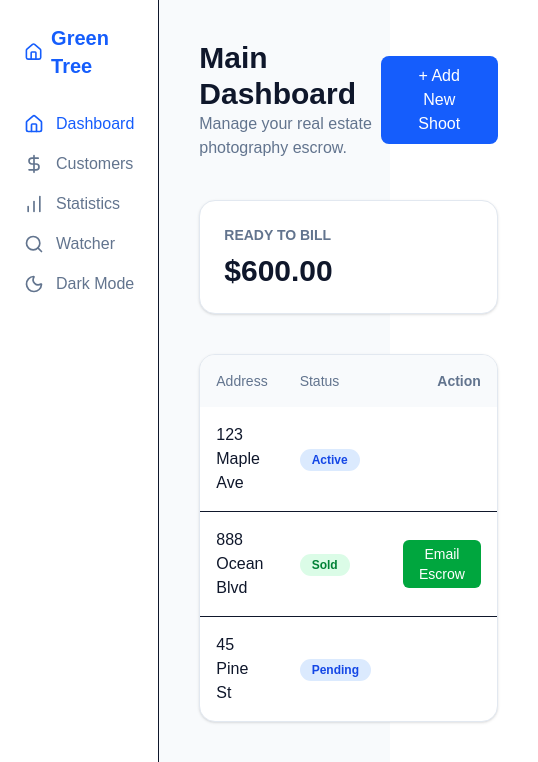
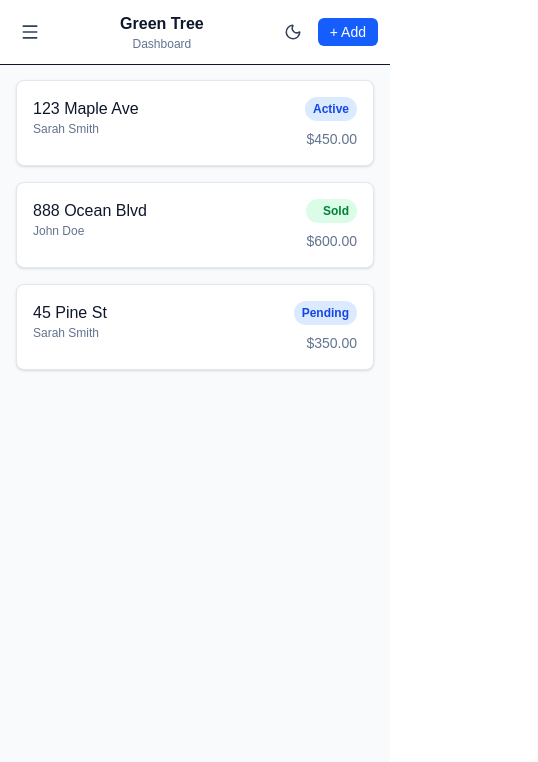
Before and after one commit to spraynpray3105/GreenTree-CRM, a Next.js app: page / in a window 390 px wide. Shown: the top 762 px of the page, 538 px wide, since content can reach past the window. Built offline with nearby package versions, Linux system fonts and the light colour scheme.

Commit message:
Updated build

```diff
--- a/src/app/page.js
+++ b/src/app/page.js
@@ -1,17 +1,16 @@
 "use client";
 import React, { useState, useEffect } from 'react';
-import { Home, DollarSign, Mail, Search, Moon, Sun, BarChart } from 'lucide-react';
+import { Home, DollarSign, Mail, Search, Moon, Sun, BarChart, Menu, X } from 'lucide-react';
 
 export default function Dashboard() {
   const [darkMode, setDarkMode] = useState(false);
-  const [expandedIds, setExpandedIds] = useState([]); // <-- new: track expanded rows
+  const [expandedIds, setExpandedIds] = useState([]); // track expanded rows/cards
   const [properties, setProperties] = useState([
     { id: 1, address: "123 Maple Ave", status: "Active", price: 450, agent: "Sarah Smith" },
     { id: 2, address: "888 Ocean Blvd", status: "Sold", price: 600, agent: "John Doe" },
     { id: 3, address: "45 Pine St", status: "Pending", price: 350, agent: "Sarah Smith" },
   ]);
 
-  // Customers example data (will be replaced by MySQL later)
   const [customers, setCustomers] = useState([
     { id: 1, name: "Sarah Smith", email: "sarah@example.com", phone: "555-1234", company: "Sarah Photo" },
     { id: 2, name: "John Doe", email: "john@example.com", phone: "555-5678", company: "JD Real Estate" },
@@ -20,6 +19,7 @@ export default function Dashboard() {
 
   // UI state
   const [selectedTab, setSelectedTab] = useState('dashboard');
+  const [showSidebar, setShowSidebar] = useState(false); // mobile sidebar
 
   // Form state (add shoot)
   const [showForm, setShowForm] = useState(false);
@@ -34,16 +34,23 @@ export default function Dashboard() {
   const [editingCustomer, setEditingCustomer] = useState(null);
   const [showCustomerEditor, setShowCustomerEditor] = useState(false);
 
-  // Fake statistics (placeholder until real DB/analytics)
+  // Fake statistics (placeholder)
   const fakeStats = {
-    avgIncomePerMonth: 4200, // $ / month
-    avgListingDays: 18 // days
+    avgIncomePerMonth: 4200,
+    avgListingDays: 18
   };
 
-  // Toggle function
+  // Responsive: auto-close mobile sidebar when switching to desktop
+  useEffect(() => {
+    const onResize = () => {
+      if (window.innerWidth >= 768) setShowSidebar(false);
+    };
+    window.addEventListener('resize', onResize);
+    return () => window.removeEventListener('resize', onResize);
+  }, []);
+
   const toggleDarkMode = () => setDarkMode(!darkMode);
 
-  // Toggle expanded details for a property
   const toggleExpand = (id) => {
     setExpandedIds(prev =>
       prev.includes(id) ? prev.filter(x => x !== id) : [...prev, id]
@@ -52,7 +59,6 @@ export default function Dashboard() {
 
   const handleEmailEscrow = (e, prop) => {
     e.stopPropagation();
-    // TODO: replace with real email logic
     alert(`Emailing escrow for ${prop.address}`);
   };
 
@@ -70,7 +76,6 @@ export default function Dashboard() {
 
   const handleAddProperty = (e) => {
     e.preventDefault();
-    // Basic validation
     if (!form.address.trim()) return alert("Address is required");
     const priceNum = parseFloat(form.price) || 0;
     const newId = properties.length ? Math.max(...properties.map(p => p.id)) + 1 : 1;
@@ -83,10 +88,8 @@ export default function Dashboard() {
       agent: agentName
     };
 
-    // Add property
     setProperties(prev => [newProp, ...prev]);
 
-    // Add customer when agent provided (skip adding "Unknown" as a customer)
     if (form.agent.trim()) {
       const exists = customers.some(c => c.name.toLowerCase() === agentName.toLowerCase());
       if (!exists) {
@@ -107,7 +110,7 @@ export default function Dashboard() {
 
   // Customer editing handlers
   const openEditCustomer = (customer) => {
-    setEditingCustomer({ ...customer }); // clone
+    setEditingCustomer({ ...customer });
     setShowCustomerEditor(true);
   };
 
@@ -123,9 +126,7 @@ export default function Dashboard() {
 
   const handleSaveCustomer = (e) => {
     e.preventDefault();
-    if (!editingCustomer || !editingCustomer.name.trim()) {
-      return alert("Customer name is required");
-    }
+    if (!editingCustomer || !editingCustomer.name.trim()) return alert("Customer name is required");
     setCustomers(prev => prev.map(c => c.id === editingCustomer.id ? {
       ...c,
       name: editingCustomer.name.trim(),
@@ -142,12 +143,32 @@ export default function Dashboard() {
   };
 
   return (
-    // This wrapper div now switches classes based on darkMode state
     <div className={`${darkMode ? 'dark' : ''}`}>
       <div className="flex min-h-screen bg-slate-50 dark:bg-slate-900 text-slate-900 dark:text-slate-100 transition-colors duration-300">
 
-        {/* SIDEBAR */}
-        <aside className="w-64 bg-white dark:bg-slate-800 border-r dark:border-slate-700 p-6 space-y-8">
+        {/* MOBILE HEADER */}
+        <header className="md:hidden fixed top-0 left-0 right-0 z-40 bg-white dark:bg-slate-800 border-b dark:border-slate-700 p-3 flex items-center justify-between">
+          <button
+            onClick={() => setShowSidebar(true)}
+            className="p-2 rounded-md text-slate-700 dark:text-slate-200"
+            aria-label="Open menu"
+          >
+            <Menu size={20} />
+          </button>
+          <div className="text-center">
+            <div className="font-bold">Green Tree</div>
+            <div className="text-xs text-slate-500 dark:text-slate-400">{selectedTab === 'dashboard' ? 'Dashboard' : selectedTab === 'customers' ? 'Customers' : 'Statistics'}</div>
+          </div>
+          <div className="flex items-center gap-2">
+            <button onClick={toggleDarkMode} className="p-2 rounded-md text-slate-700 dark:text-slate-200">
+              {darkMode ? <Sun size={18} /> : <Moon size={18} />}
+            </button>
+            <button onClick={openForm} className="bg-blue-600 text-white px-3 py-1 rounded-md text-sm">+ Add</button>
+          </div>
+        </header>
+
+        {/* SIDEBAR - desktop */}
+        <aside className="hidden md:block w-64 bg-white dark:bg-slate-800 border-r dark:border-slate-700 p-6 space-y-8">
           <h1 className="text-xl font-bold text-blue-600 dark:text-blue-400 flex items-center gap-2">
             <Home size={24} /> Green Tree
           </h1>
@@ -155,7 +176,10 @@ export default function Dashboard() {
             <a
               href="#"
               onClick={(e) => { e.preventDefault(); setSelectedTab('dashboard'); }}
-              className={`flex items-center gap-3 ${selectedTab === 'dashboard' ? 'text-blue-600 dark:text-blue-400 font-medium' : 'text-slate-500 dark:text-slate-400 hover:text-blue-600'}`}
+              className={`flex items-center gap-3 ${selectedTab === 'dashboard'
+                ? 'px-3 py-2 rounded-md bg-gradient-to-r from-blue-600 to-green-500 text-white shadow-sm'
+                : 'text-slate-500 dark:text-slate-400 hover:text-blue-600'}`}
+
             >
               <Home size={20}/> Dashboard
             </a>
@@ -163,7 +187,10 @@ export default function Dashboard() {
             <a
               href="#"
               onClick={(e) => { e.preventDefault(); setSelectedTab('customers'); }}
-              className={`flex items-center gap-3 ${selectedTab === 'customers' ? 'text-blue-600 dark:text-blue-400 font-medium' : 'text-slate-500 dark:text-slate-400 hover:text-blue-600'}`}
+              className={`flex items-center gap-3 ${selectedTab === 'customers'
+                ? 'px-3 py-2 rounded-md bg-gradient-to-r from-blue-600 to-green-500 text-white shadow-sm'
+                : 'text-slate-500 dark:text-slate-400 hover:text-blue-600'}`}
+
             >
               <DollarSign size={20}/> Customers
             </a>
@@ -171,7 +198,10 @@ export default function Dashboard() {
             <a
               href="#"
               onClick={(e) => { e.preventDefault(); setSelectedTab('statistics'); }}
-              className={`flex items-center gap-3 ${selectedTab === 'statistics' ? 'text-blue-600 dark:text-blue-400 font-medium' : 'text-slate-500 dark:text-slate-400 hover:text-blue-600'}`}
+              className={`flex items-center gap-3 ${selectedTab === 'statistics'
+                ? 'px-3 py-2 rounded-md bg-gradient-to-r from-blue-600 to-green-500 text-white shadow-sm'
+                : 'text-slate-500 dark:text-slate-400 hover:text-blue-600'}`}
+
             >
               <BarChart size={20}/> Statistics
             </a>
@@ -189,9 +219,60 @@ export default function Dashboard() {
           </nav>
         </aside>
 
+        {/* SIDEBAR - mobile off-canvas */}
+        <div className={`fixed inset-y-0 left-0 z-50 w-64 transform md:hidden transition-transform ${showSidebar ? 'translate-x-0' : '-translate-x-full'}`}>
+          <div className="h-full bg-white dark:bg-slate-800 border-r dark:border-slate-700 p-6">
+            <div className="flex items-center justify-between mb-6">
+              <h2 className="text-lg font-bold text-blue-600 dark:text-blue-400 flex items-center gap-2">
+                <Home size={20} /> Green Tree
+              </h2>
+              <button onClick={() => setShowSidebar(false)} className="p-2 rounded-md text-slate-700 dark:text-slate-200"><X /></button>
+            </div>
+
+            <nav className="space-y-4">
+              <a
+                href="#"
+                onClick={(e) => { e.preventDefault(); setSelectedTab('dashboard'); setShowSidebar(false); }}
+                className={`flex items-center gap-3 ${selectedTab === 'dashboard' ? 'text-blue-600 dark:text-blue-400 font-medium' : 'text-slate-500 dark:text-slate-400 hover:text-blue-600'}`}
+              >
+                <Home size={18}/> Dashboard
+              </a>
+
+              <a
+                href="#"
+                onClick={(e) => { e.preventDefault(); setSelectedTab('customers'); setShowSidebar(false); }}
+                className={`flex items-center gap-3 ${selectedTab === 'customers' ? 'text-blue-600 dark:text-blue-400 font-medium' : 'text-slate-500 dark:text-slate-400 hover:text-blue-600'}`}
+              >
+                <DollarSign size={18}/> Customers
+              </a>
+
+              <a
+                href="#"
+                onClick={(e) => { e.preventDefault(); setSelectedTab('statistics'); setShowSidebar(false); }}
+                className={`flex items-center gap-3 ${selectedTab === 'statistics' ? 'text-blue-600 dark:text-blue-400 font-medium' : 'text-slate-500 dark:text-slate-400 hover:text-blue-600'}`}
+              >
+                <BarChart size={18}/> Statistics
+              </a>
+
+              <a href="#" className="flex items-center gap-3 text-slate-500 dark:text-slate-400 hover:text-blue-600"><Search size={18}/> Watcher</a>
+
+              <button
+                onClick={() => { toggleDarkMode(); setShowSidebar(false); }}
+                className="flex items-center gap-3 w-full text-slate-500 dark:text-slate-400 hover:text-blue-600 transition mt-4"
+              >
+                {darkMode ? <Sun size={18} /> : <Moon size={18} />}
+                {darkMode ? 'Light Mode' : 'Dark Mode'}
+              </button>
+            </nav>
+          </div>
+          {/* overlay */}
+          {showSidebar && <div onClick={() => setShowSidebar(false)} className="fixed inset-0 bg-black/30" />}
+        </div>
+
         {/* MAIN CONTENT */}
-        <main className="flex-1 p-10">
-          <header className="flex justify-between items-center mb-10">
+        <main className="flex-1 p-4 md:p-10 pt-20 md:pt-10">
+          {/* Desktop header kept above inside main on md+ */}
+          <div className="hidden md:flex justify-between items-center mb-10">
             <div>
               <h2 className="text-3xl font-bold">
                 {selectedTab === 'dashboard' ? 'Main Dashboard' : selectedTab === 'customers' ? 'Customer Database' : 'Statistics'}
@@ -213,21 +294,19 @@ export default function Dashboard() {
                 + Add New Shoot
               </button>
             ) : null}
-          </header>
+          </div>
 
-          {/* DASHBOARD */}
+          {/* DASHBOARD TABLE (desktop) */}
           {selectedTab === 'dashboard' && (
             <>
-              {/* STATS CARDS */}
-              <div className="grid grid-cols-1 md:grid-cols-2 gap-6 mb-10">
+              <div className="hidden md:grid grid-cols-1 md:grid-cols-2 gap-6 mb-10">
                 <div className="bg-white dark:bg-slate-800 p-6 rounded-2xl shadow-sm border border-slate-200 dark:border-slate-700">
                   <p className="text-slate-500 dark:text-slate-400 text-sm font-semibold text-green-600">READY TO BILL</p>
                   <p className="text-3xl font-bold mt-2">$600.00</p>
                 </div>
               </div>
 
-              {/* TABLE */}
-              <div className="bg-white dark:bg-slate-800 rounded-2xl shadow-sm border border-slate-200 dark:border-slate-700 overflow-hidden">
+              <div className="hidden md:block bg-white dark:bg-slate-800 rounded-2xl shadow-sm border border-slate-200 dark:border-slate-700 overflow-hidden">
                 <table className="w-full">
                   <thead className="bg-slate-50 dark:bg-slate-700/50 text-slate-500 dark:text-slate-400 text-sm">
                     <tr>
@@ -264,7 +343,6 @@ export default function Dashboard() {
                           </td>
                         </tr>
 
-                        {/* DETAILS ROW */}
                         {expandedIds.includes(prop.id) && (
                           <tr key={`${prop.id}-details`} className="bg-slate-50 dark:bg-slate-800">
                             <td colSpan="3" className="p-4 text-sm text-slate-700 dark:text-slate-300">
@@ -279,7 +357,7 @@ export default function Dashboard() {
                                 </div>
                                 <div className="flex items-center gap-3">
                                   <button
-                                    onClick={(e) => { e.stopPropagation(); /* TODO: view details */ }}
+                                    onClick={(e) => { e.stopPropagation(); }}
                                     className="px-4 py-2 bg-blue-600 text-white rounded-md text-sm"
                                   >
                                     View
@@ -300,12 +378,53 @@ export default function Dashboard() {
                   </tbody>
                 </table>
               </div>
+
+              {/* DASHBOARD CARDS (mobile) */}
+              <div className="md:hidden space-y-4">
+                {properties.map(prop => (
+                  <article
+                    key={prop.id}
+                    onClick={() => toggleExpand(prop.id)}
+                    className="bg-white dark:bg-slate-800 rounded-lg p-4 shadow-sm border border-slate-200 dark:border-slate-700"
+                  >
+                    <div className="flex justify-between items-start">
+                      <div>
+                        <div className="font-medium">{prop.address}</div>
+                        <div className="text-xs text-slate-500 dark:text-slate-400">{prop.agent}</div>
+                      </div>
+                      <div className="text-right">
+                        <div className={`px-2 py-1 rounded-full text-xs font-bold ${prop.status === 'Sold' ? 'bg-green-100 text-green-700 dark:bg-green-900/30 dark:text-green-400' : 'bg-blue-100 text-blue-700 dark:bg-blue-900/30 dark:text-blue-400'}`}>{prop.status}</div>
+                        <div className="text-sm text-slate-500 dark:text-slate-400 mt-2">${prop.price.toFixed(2)}</div>
+                      </div>
+                    </div>
+
+                    {expandedIds.includes(prop.id) && (
+                      <div className="mt-3 flex gap-2">
+                        <button
+                          onClick={(e) => { e.stopPropagation(); }}
+                          className="flex-1 px-3 py-2 bg-blue-600 text-white rounded-md text-sm"
+                        >
+                          View
+                        </button>
+                        <button
+                          onClick={(e) => { e.stopPropagation(); handleEmailEscrow(e, prop); }}
+                          className="flex-1 px-3 py-2 bg-slate-200 dark:bg-slate-700 text-slate-900 dark:text-slate-100 rounded-md text-sm"
+                        >
+                          Email Escrow
+                        </button>
+                      </div>
+                    )}
+                  </article>
+                ))}
+              </div>
             </>
           )}
 
           {/* CUSTOMERS */}
           {selectedTab === 'customers' && (
-            <div className="bg-white dark:bg-slate-800 rounded-2xl shadow-sm border border-slate-200 dark:border-slate-700 overflow-hidden">
+            <>
+              {/* Desktop table */}
+              <div className="hidden md:block bg-white dark:bg-slate-800 rounded-2xl shadow-sm border border-slate-200 dark:border-slate-700 overflow-hidden">
                 <table className="w-full">
                   <thead className="bg-slate-50 dark:bg-slate-700/50 text-slate-500 dark:text-slate-400 text-sm">
                     <tr>
@@ -344,6 +463,30 @@ export default function Dashboard() {
                   </tbody>
                 </table>
               </div>
+
+              {/* Mobile cards */}
+              <div className="md:hidden space-y-4">
+                {customers.map(c => (
+                  <article key={c.id} className="bg-white dark:bg-slate-800 rounded-lg p-4 shadow-sm border border-slate-200 dark:border-slate-700">
+                    <div className="flex justify-between items-center">
+                      <div>
+                        <div className="font-medium">{c.name}</div>
+                        <div className="text-xs text-slate-500 dark:text-slate-400">{c.company}</div>
+                      </div>
+                      <div className="text-right">
+                        <div className="text-sm text-slate-500 dark:text-slate-400">{c.phone}</div>
+                        <div className="text-xs text-slate-500 dark:text-slate-400">{c.email}</div>
+                      </div>
+                    </div>
+
+                    <div className="mt-3 flex gap-2">
+                      <button onClick={() => openEditCustomer(c)} className="flex-1 px-3 py-2 bg-blue-600 text-white rounded-md text-sm">Edit</button>
+                      <button onClick={() => handleDeleteCustomer(c.id)} className="flex-1 px-3 py-2 bg-red-500 text-white rounded-md text-sm">Delete</button>
+                    </div>
+                  </article>
+                ))}
+              </div>
+            </>
           )}
 
           {/* STATISTICS */}
@@ -373,7 +516,7 @@ export default function Dashboard() {
       {/* FORM MODAL (Add Shoot) */}
       {showForm && (
         <div
-          className="fixed inset-0 flex items-center justify-center z-50"
+          className="fixed inset-0 flex items-center justify-center z-50 p-4"
           onClick={closeForm}
         >
           <div className="absolute inset-0 bg-black/40" />
@@ -453,7 +596,7 @@ export default function Dashboard() {
       {/* CUSTOMER EDITOR MODAL */}
       {showCustomerEditor && editingCustomer && (
         <div
-          className="fixed inset-0 flex items-center justify-center z-50"
+          className="fixed inset-0 flex items-center justify-center z-50 p-4"
           onClick={closeEditCustomer}
         >
           <div className="absolute inset-0 bg-black/40" />
```
Lines whose indentation alone changed are shown as unchanged.
